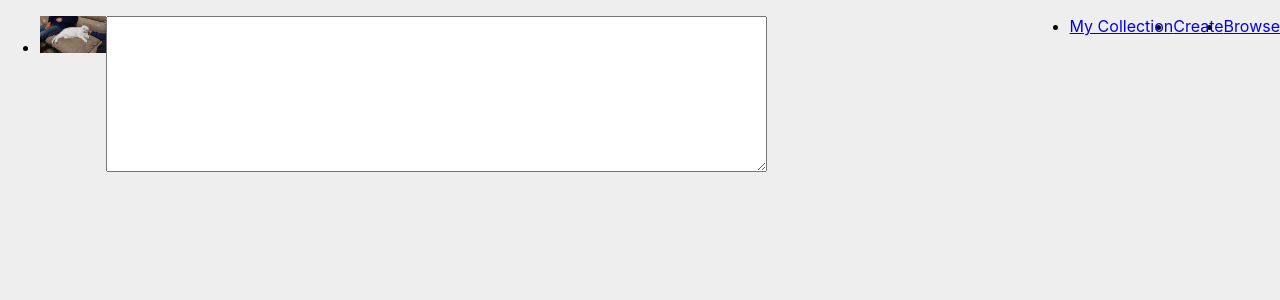
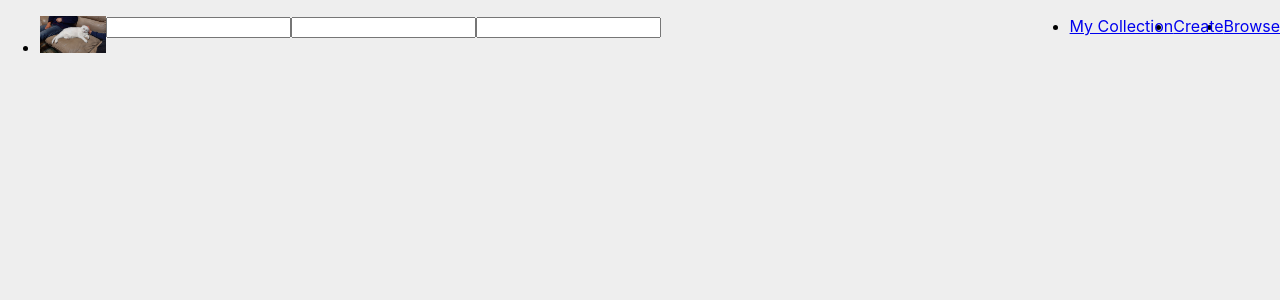
Before and after one commit to DanWang725/newsfailer-web-editor, a React (Create React App) app: page / in a window 1280 px wide. Shown: the top 300 px of the page. Built offline with nearby package versions, Linux system fonts and the light colour scheme.

Commit message:
added text input

```diff
--- /dev/null
+++ b/src/components/ActionTextArea/ActionTextArea.js
@@ -0,0 +1,9 @@
+import React, { useRef, useState } from 'react';
+import { BackgroundTextInput } from './BackgroundTextInput';
+
+export const ActionTextArea = ({selectionActiveHandler, ...props}) => {
+
+    const [textArea, setTextArea] = useState([<BackgroundTextInput id={props.id} selectionActiveHandler={selectionActiveHandler}/>]);
+
+    return (textArea)
+}
--- /dev/null
+++ b/src/components/ActionTextArea/BackgroundTextInput.js
@@ -0,0 +1,16 @@
+import React, { useState, useRef } from "react";
+export const BackgroundTextInput = ({ id, selectionActiveHandler, ...props }) => {
+    const [currentText, setCurrentText] = useState("");
+    const currentRef = useRef(null);
+
+    const handleClick = (stuff) => {
+        // console.log(currentRef.current)
+        if(currentRef.current === stuff.target) {
+            const selection = stuff.target.value.substring(stuff.target.selectionStart, stuff.target.selectionEnd);
+            selection && selectionActiveHandler(selection);
+        }
+    }
+    return (<span {...props} onMouseUpCapture={(stuff)=>handleClick(stuff)}>
+        <input type="text" ref={currentRef} value={currentText} onChange={(e)=>setCurrentText(e.target.value)} />
+    </span>);
+}
--- a/src/components/editor/Editor.js
+++ b/src/components/editor/Editor.js
@@ -1,21 +1,19 @@
 import { useState, useRef } from "react"
+import { ActionTextArea } from "../ActionTextArea/ActionTextArea";
 
 
 export const Editor = () => {
     const [selectedText, setSelectedText] = useState("");
     const currentRef = useRef(null);
 
-    const handleClick = (stuff) => {
-        if(currentRef.current === stuff.target) {
-        const selection = stuff.target.value.substring(stuff.target.selectionStart, stuff.target.selectionEnd);
-        console.log(selection);
+    const selectionActiveHandler = (selection) => {
         setSelectedText(selection);
-        }
     }
+
     return (<div>
-        <textarea id="editor" name="editor" rows="10" cols="80" ref={currentRef} onMouseUpCapture={(stuff)=>handleClick(stuff)}>
-        {/* probably have a bunch of text areas*/}
-        </textarea>
-
+        <ActionTextArea currentRef={currentRef} id={1} selectionActiveHandler={selectionActiveHandler}/>
+        <ActionTextArea currentRef={currentRef} id={2} selectionActiveHandler={selectionActiveHandler}/>
+        <ActionTextArea currentRef={currentRef} id={3} selectionActiveHandler={selectionActiveHandler}/>
+        <h1>{selectedText}</h1>
     </div>)
 }
```
Also changed, not shown: src/components/ActionTextArea/VisibleTextInput.js (added, +16 -0 lines).
